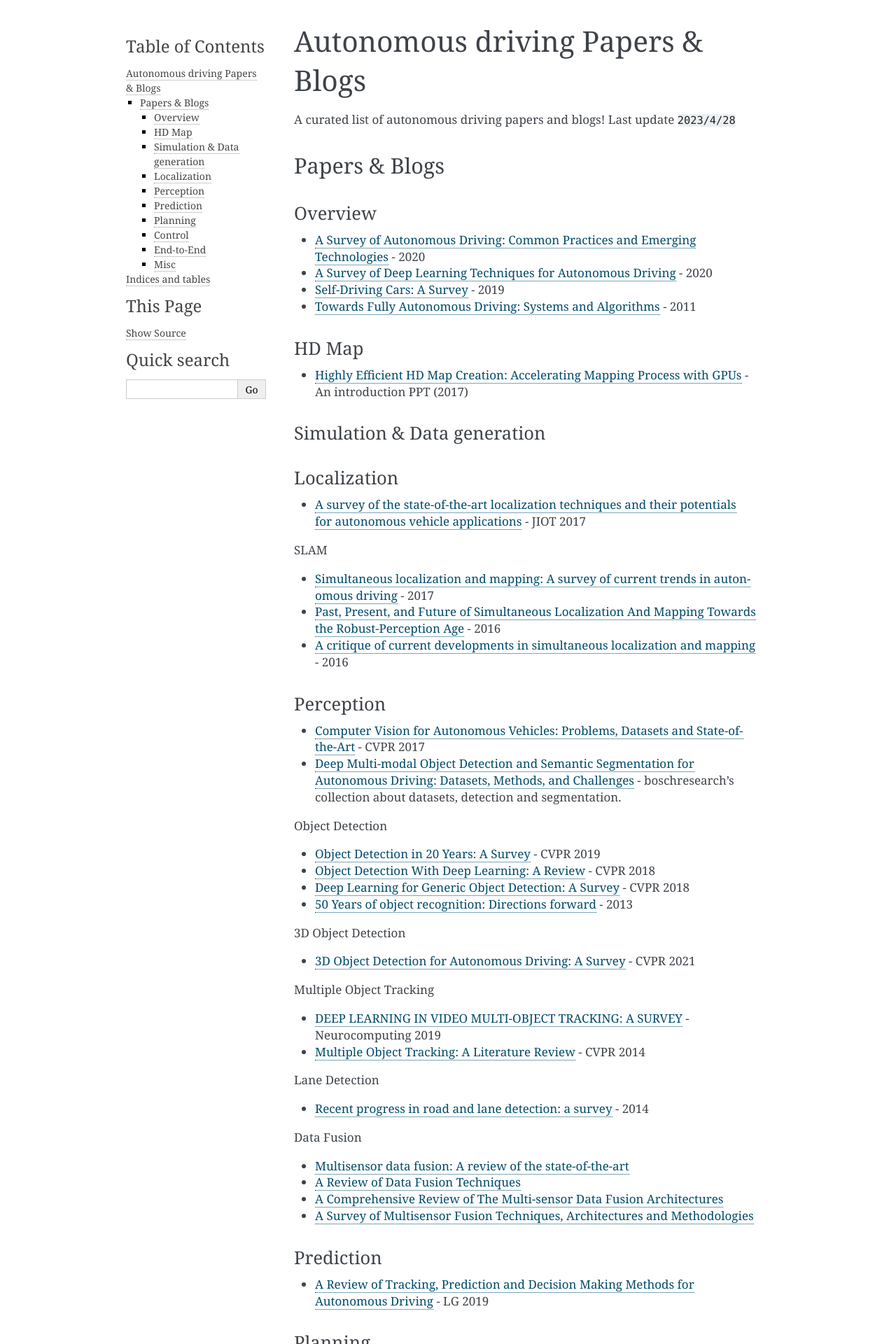
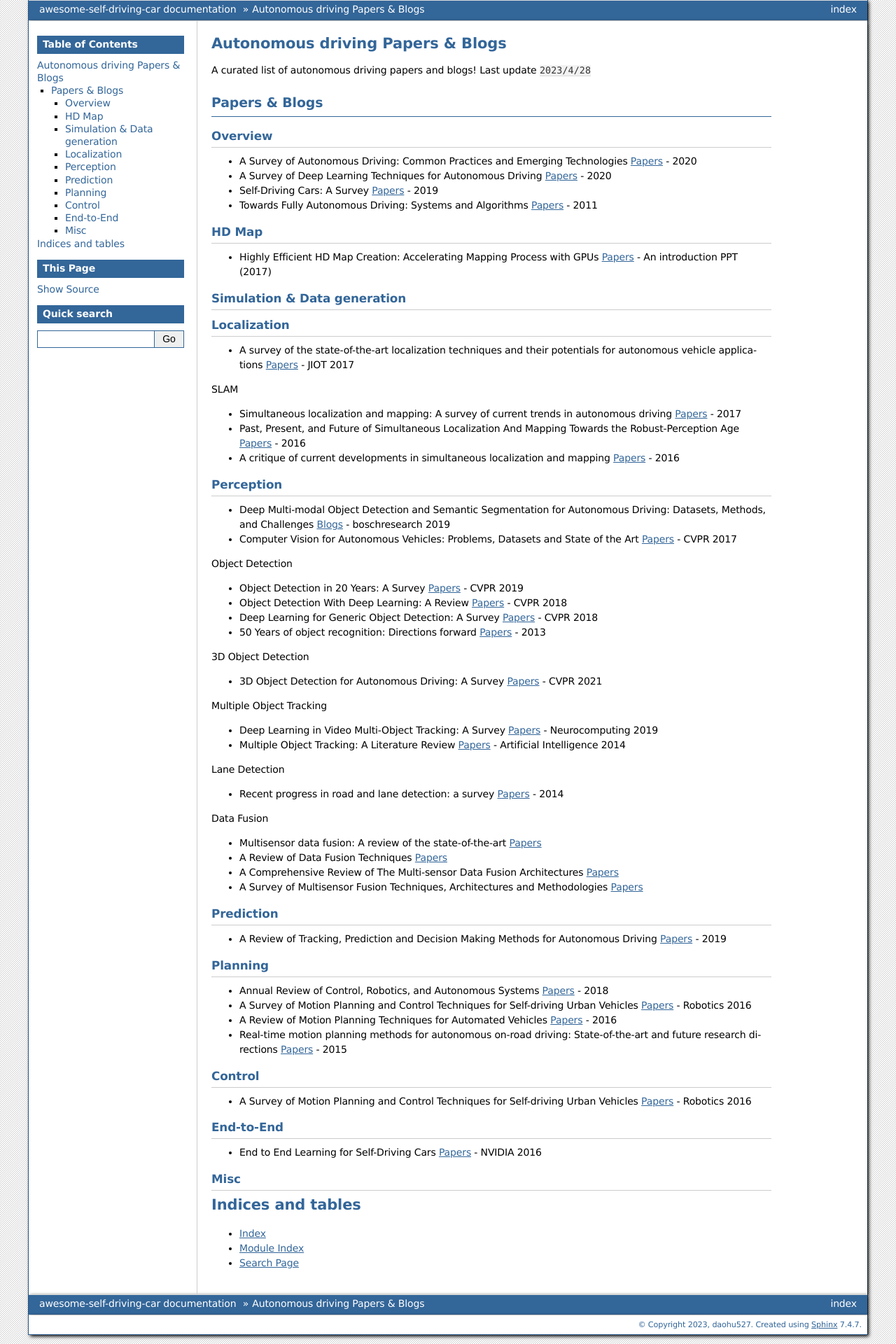
Before and after one commit to daohu527/awesome-self-driving-car, a Sphinx documentation site: the page built from docs/index.rst, in a window 1280 px wide. Shown: the top 1920 px of the page at 70% size. Built offline with Sphinx 7.4.7, drawn with Linux system fonts in a browser that asks for light colours; some of the changed text lies outside the part shown.

Commit message:
docs: update docs html_theme

```diff
--- a/docs/conf.py
+++ b/docs/conf.py
@@ -44,7 +44,7 @@ exclude_patterns = ['_build', 'Thumbs.db', '.DS_Store']
 # The theme to use for HTML and HTML Help pages.  See the documentation for
 # a list of builtin themes.
 #
-html_theme = 'alabaster'
+html_theme = 'bizstyle'
 
 # Add any paths that contain custom static files (such as style sheets) here,
 # relative to this directory. They are copied after the builtin static files,
--- a/docs/index.rst
+++ b/docs/index.rst
@@ -22,15 +22,15 @@ Papers & Blogs
 Overview
 ^^^^^^^^
 
--  `A Survey of Autonomous Driving: Common Practices and Emerging Technologies <https://arxiv.org/pdf/1906.05113.pdf>`__ - 2020
--  `A Survey of Deep Learning Techniques for Autonomous Driving <https://arxiv.org/pdf/1910.07738.pdf>`__ - 2020
--  `Self-Driving Cars: A Survey <https://arxiv.org/pdf/1901.04407.pdf>`__ - 2019
--  `Towards Fully Autonomous Driving: Systems and Algorithms <https://www.ri.cmu.edu/wp-content/uploads/2017/12/levinson-iv2011.pdf>`__ - 2011
+-  A Survey of Autonomous Driving: Common Practices and Emerging Technologies `Papers <https://arxiv.org/abs/1906.05113>`__ - 2020
+-  A Survey of Deep Learning Techniques for Autonomous Driving `Papers <https://arxiv.org/abs/1910.07738>`__ - 2020
+-  Self-Driving Cars: A Survey `Papers <https://arxiv.org/abs/1901.04407>`__ - 2019
+-  Towards Fully Autonomous Driving: Systems and Algorithms `Papers <https://www.ri.cmu.edu/wp-content/uploads/2017/12/levinson-iv2011.pdf>`__ - 2011
 
 HD Map
 ^^^^^^
 
--  `Highly Efficient HD Map Creation: Accelerating Mapping Process with GPUs <http://on-demand.gputechconf.com/gtc/2017/presentation/s7656-shigeyuki-iwata-accelerating-hd-mapping.pdf>`__ - An introduction PPT (2017)
+-  Highly Efficient HD Map Creation: Accelerating Mapping Process with GPUs `Papers <http://on-demand.gputechconf.com/gtc/2017/presentation/s7656-shigeyuki-iwata-accelerating-hd-mapping.pdf>`__ - An introduction PPT (2017)
 
 Simulation & Data generation
 ^^^^^^^^^^^^^^^^^^^^^^^^^^^^
@@ -38,75 +38,75 @@ Simulation & Data generation
 Localization
 ^^^^^^^^^^^^
 
--  `A survey of the state-of-the-art localization techniques and their potentials for autonomous vehicle applications <https://core.ac.uk/download/pdf/151395482.pdf>`__ - JIOT 2017
+-  A survey of the state-of-the-art localization techniques and their potentials for autonomous vehicle applications `Papers <https://core.ac.uk/download/pdf/151395482.pdf>`__ - JIOT 2017
 
 SLAM
 
 
--  `Simultaneous localization and mapping: A survey of current trends in autonomous driving <https://hal.archives-ouvertes.fr/hal-01615897/file/2017-simultaneous_localization_and_mapping_a_survey_of_current_trends_in_autonomous_driving.pdf>`__ - 2017
--  `Past, Present, and Future of Simultaneous Localization And Mapping Towards the Robust-Perception Age <#>`__ - 2016
--  `A critique of current developments in simultaneous localization and mapping <#>`__ - 2016
+-  Simultaneous localization and mapping: A survey of current trends in autonomous driving `Papers <https://hal.archives-ouvertes.fr/hal-01615897/file/2017-simultaneous_localization_and_mapping_a_survey_of_current_trends_in_autonomous_driving.pdf>`__ - 2017
+-  Past, Present, and Future of Simultaneous Localization And Mapping Towards the Robust-Perception Age `Papers <#>`__ - 2016
+-  A critique of current developments in simultaneous localization and mapping `Papers <#>`__ - 2016
 
 Perception
 ^^^^^^^^^^
 
--  `Computer Vision for Autonomous Vehicles: Problems, Datasets and State-of-the-Art <https://arxiv.org/pdf/1704.05519.pdf>`__ - CVPR 2017
--  `Deep Multi-modal Object Detection and Semantic Segmentation for Autonomous Driving: Datasets, Methods, and Challenges <https://boschresearch.github.io/multimodalperception/>`__ - boschresearch’s collection about datasets, detection and segmentation.
+-  Deep Multi-modal Object Detection and Semantic Segmentation for Autonomous Driving: Datasets, Methods, and Challenges `Blogs <https://arxiv.org/abs/1902.07830>`__ - boschresearch 2019
+-  Computer Vision for Autonomous Vehicles: Problems, Datasets and State of the Art `Papers <https://arxiv.org/abs/1704.05519>`__ - CVPR 2017
 
 Object Detection
 
 
--  `Object Detection in 20 Years: A Survey <https://arxiv.org/abs/1905.05055>`__ - CVPR 2019
--  `Object Detection With Deep Learning: A Review <https://arxiv.org/abs/1807.05511>`__ - CVPR 2018
--  `Deep Learning for Generic Object Detection: A Survey <https://arxiv.org/abs/1809.02165>`__ - CVPR 2018
--  `50 Years of object recognition: Directions forward <https://www.sciencedirect.com/science/article/abs/pii/S107731421300091X>`__ - 2013
+-  Object Detection in 20 Years: A Survey `Papers <https://arxiv.org/abs/1905.05055>`__ - CVPR 2019
+-  Object Detection With Deep Learning: A Review `Papers <https://arxiv.org/abs/1807.05511>`__ - CVPR 2018
+-  Deep Learning for Generic Object Detection: A Survey `Papers <https://arxiv.org/abs/1809.02165>`__ - CVPR 2018
+-  50 Years of object recognition: Directions forward `Papers <https://www.sciencedirect.com/science/article/abs/pii/S107731421300091X>`__ - 2013
 
 3D Object Detection
 
 
--  `3D Object Detection for Autonomous Driving: A Survey <https://arxiv.org/abs/2106.10823>`__ - CVPR 2021
+-  3D Object Detection for Autonomous Driving: A Survey `Papers <https://arxiv.org/abs/2106.10823>`__ - CVPR 2021
 
 Multiple Object Tracking
 
 
--  `DEEP LEARNING IN VIDEO MULTI-OBJECT TRACKING: A SURVEY <https://arxiv.org/abs/1907.12740>`__ - Neurocomputing 2019
--  `Multiple Object Tracking: A Literature Review <https://arxiv.org/pdf/1409.7618.pdf>`__ - CVPR 2014
+-  Deep Learning in Video Multi-Object Tracking: A Survey `Papers <https://arxiv.org/abs/1907.12740>`__ - Neurocomputing 2019
+-  Multiple Object Tracking: A Literature Review `Papers <https://arxiv.org/abs/1409.7618>`__ - Artificial Intelligence 2014
 
 Lane Detection
 
 
--  `Recent progress in road and lane detection: a survey <https://link.springer.com/article/10.1007/s00138-011-0404-2>`__ - 2014
+-  Recent progress in road and lane detection: a survey `Papers <https://link.springer.com/article/10.1007/s00138-011-0404-2>`__ - 2014
 
 Data Fusion
 
 
--  `Multisensor data fusion: A review of the state-of-the-art <#>`__
--  `A Review of Data Fusion Techniques <#>`__
--  `A Comprehensive Review of The Multi-sensor Data Fusion Architectures <#>`__
--  `A Survey of Multisensor Fusion Techniques, Architectures and Methodologies <#>`__
+-  Multisensor data fusion: A review of the state-of-the-art `Papers <#>`__
+-  A Review of Data Fusion Techniques `Papers <#>`__
+-  A Comprehensive Review of The Multi-sensor Data Fusion Architectures `Papers <#>`__
+-  A Survey of Multisensor Fusion Techniques, Architectures and Methodologies `Papers <#>`__
 
 Prediction
 ^^^^^^^^^^
 
--  `A Review of Tracking, Prediction and Decision Making Methods for Autonomous Driving <https://arxiv.org/pdf/1909.07707.pdf>`__ - LG 2019
+-  A Review of Tracking, Prediction and Decision Making Methods for Autonomous Driving `Papers <https://arxiv.org/abs/1909.07707>`__ - 2019
 
 Planning
 ^^^^^^^^
 
--  `Annual Review of Control, Robotics, and Autonomous Systems <https://www.annualreviews.org/doi/abs/10.1146/annurev-control-060117-105157>`__ - 2018
--  `A Survey of Motion Planning and Control Techniques for Self-driving Urban Vehicles <https://arxiv.org/abs/1604.07446>`__ - Robotics 2016
--  `A Review of Motion Planning Techniques for Automated Vehicles <https://ieeexplore.ieee.org/document/7339478>`__ - 2016
--  `Real-time motion planning methods for autonomous on-road driving: State-of-the-art and future research directions <#>`__ - 2015
+-  Annual Review of Control, Robotics, and Autonomous Systems `Papers <https://www.annualreviews.org/doi/abs/10.1146/annurev-control-060117-105157>`__ - 2018
+-  A Survey of Motion Planning and Control Techniques for Self-driving Urban Vehicles `Papers <https://arxiv.org/abs/1604.07446>`__ - Robotics 2016
+-  A Review of Motion Planning Techniques for Automated Vehicles `Papers <https://ieeexplore.ieee.org/document/7339478>`__ - 2016
+-  Real-time motion planning methods for autonomous on-road driving: State-of-the-art and future research directions `Papers <#>`__ - 2015
 
 Control
 ^^^^^^^
 
--  `A Survey of Motion Planning and Control Techniques for Self-driving Urban Vehicles <https://arxiv.org/abs/1604.07446>`__ - Robotics 2016
+-  A Survey of Motion Planning and Control Techniques for Self-driving Urban Vehicles `Papers <https://arxiv.org/abs/1604.07446>`__ - Robotics 2016
 
 End-to-End
 ^^^^^^^^^^
 
--  `End to End Learning for Self-Driving Cars <https://arxiv.org/abs/1604.07316>`__ - 2016 NVIDIA
+-  End to End Learning for Self-Driving Cars `Papers <https://arxiv.org/abs/1604.07316>`__ - NVIDIA 2016
 
 Misc
 ^^^^
```
